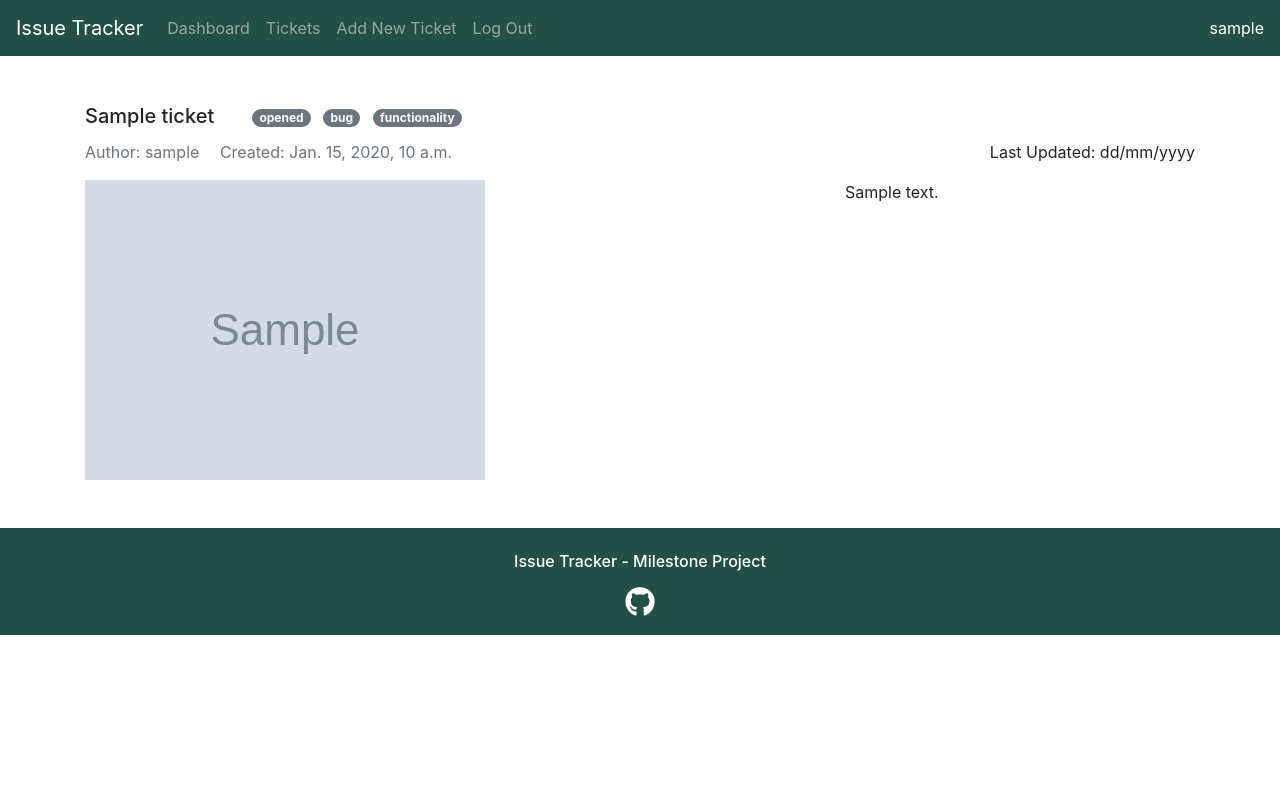
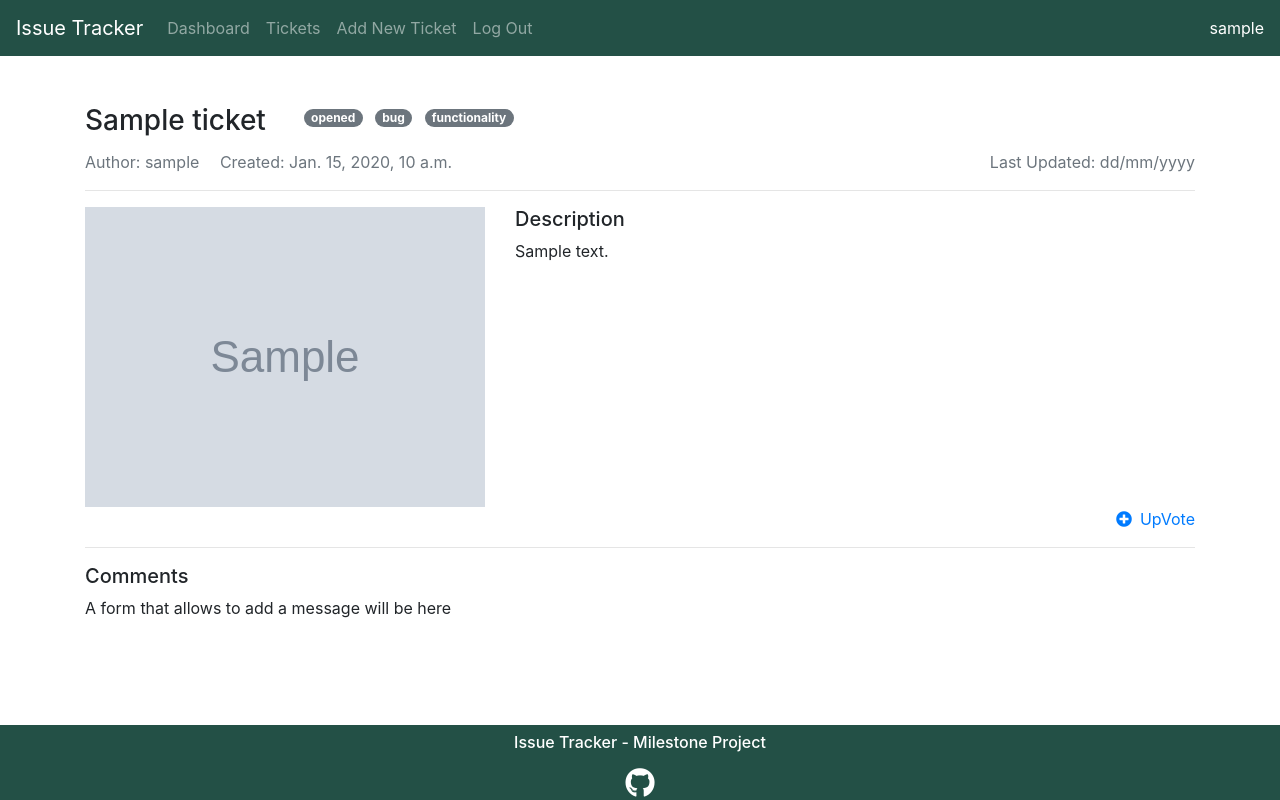
Before and after one commit to irinanita/issue-tracker, a Django app: page /1/ in a window 1280 px wide. Run offline with Django 3.2, Linux system fonts and the light colour scheme; a user stored in the database is signed in; tables that the repository leaves empty hold one stand-in row (values such as "Sample post"); grey boxes marked "Sample" are stand-in pictures; some libraries are stand-ins or nearby versions.

Commit message:
Styled layout ticketlist and ticketdetails

```diff
--- a/static/css/custom.css
+++ b/static/css/custom.css
@@ -6,6 +6,19 @@
 #e0e0ce - bone
 #ffffff - white
 ***/
+
+html,
+body {
+    height: 100%;
+
+}
+
+body {
+    display: flex;
+    flex-direction: column;
+}
+
+
 
 /*********************CAROUSEL******************/
 
@@ -17,13 +30,13 @@
 
 .carousel-item img{
     filter:brightness(70%);
-    height:360px;
+    height:400px;
     object-fit: cover;
 
 }
 
 .carousel {
-height:360px;
+height:400px;
 }
 
 
@@ -34,8 +47,11 @@ height:360px;
 
 /*********************NAVBAR & FOOTER******************/
 
-.footer,
-.navbar-expand-lg {
+.container{
+    padding-bottom: 90px;
+}
+
+.footer {
     flex-shrink: 0;
 }
 
@@ -44,6 +60,11 @@ height:360px;
     background-color: #235046;
     color:#fff;
 }
+
+.footer{
+    bottom: 0;
+}
+
 
 .fa-github {
     font-size: 30px;
--- a/templates/base.html
+++ b/templates/base.html
@@ -21,7 +21,7 @@
       <ul class="navbar-nav mr-auto">
         {% if user.is_authenticated %}
         <li class="nav-item">
-          <a class="nav-link" href="#"> Dashboard <span class="sr-only">(current)</span></a>
+          <a class="nav-link" href="{% url 'index' %}"> Dashboard <span class="sr-only">(current)</span></a>
         </li>
         <li class="nav-item">
           <a class="nav-link" href="{% url 'ticketslist' ticket_type=1 %}">Tickets</a>
@@ -60,7 +60,7 @@
   </div>
 </body>
 
-<footer class="footer text-center mt-5 p-3">
+<footer class="footer text-center fixed-bottom">
   <h6 class="mt-2"> Issue Tracker - Milestone Project</h6>
   <div>
     <a class="github-link" target=”_blank”  href="https://github.com/irinanita"><i class="fab fa-github mt-2"></i></a>
--- a/tickets/templates/ticketdetails.html
+++ b/tickets/templates/ticketdetails.html
@@ -1,9 +1,9 @@
 {% extends 'base.html' %}
 {% block content %}
 
-<div class="row mt-md-5">
+<div class="row mt-3 mt-md-5">
     <div class="col-sm-12 col-md-auto">
-        <h5 class="card-title">{{ticket.title}}</h5>
+        <h3 class="card-title">{{ticket.title}}</h3>
     </div>
     <div class="col-sm-12 col-md-auto">
         <span class="badge badge-secondary badge-pill ml-2">{{ticket.status}}</span>
@@ -16,17 +16,34 @@
         <span class="mr-3 text-secondary">Author: {{ticket.user}}</span> <span class="text-secondary"> Created: {{ticket.creation_date}} </span>
     </div>
     <div class="col-sm-12 col-md-auto ml-auto">
-        <span>Last Updated: dd/mm/yyyy</span>
+        <span class="text-secondary">Last Updated: dd/mm/yyyy</span>
     </div>
 </div>
+<hr>
 <div class="row mt-3">
-    <div class="col-12 col-md-8">
+    {% if ticket.image %}
+    <div class="col-12 col-md-auto">
         <img class="img-fluid" src="{{MEDIA_URL}}{{ticket.image}}"/>
     </div>
-    <div class="col-12 col-md-4">
+    {% endif %}
+    <div class="col-12 col-md">
+        <h5>Description</h5>
         <p>{{ticket.description}}</p>
     </div>
 </div>
+
+<div class="row">
+    <div class="col-auto ml-auto">
+        <span><a href="#"><i class="fas fa-plus-circle mr-2"></i>UpVote</a></span>
+    </div>
 </div>
-
+<hr/>
+<h5>Comments</h5>
+{% if user.is_authenticated %}
+A form that allows to add a message will be here
+{% else %}
+<div class="row">
+    <p>If you want to leave a comment please <a href="{% url 'registration' %}">login or register</a></p>
+</div>
+{% endif %}
 {% endblock %}
--- a/tickets/views.py
+++ b/tickets/views.py
@@ -55,6 +55,7 @@ def ticketslist(request,ticket_type=None):
 
     return render(request,'ticketslist.html',{'tickets':tickets})
 
+@login_required()
 def ticket_details(request,pk):
     '''
     Will return a single ticket and all the information about it
@@ -62,5 +63,5 @@ def ticket_details(request,pk):
     Or return 404 error if the post is not found
     '''
     ticket = get_object_or_404(Ticket,pk=pk)
-    #post.save()
+
     return render (request, "ticketdetails.html",{'ticket':ticket})
```
Also changed, not shown: tickets/templates/ticketslist.html (+8 -5 lines).
